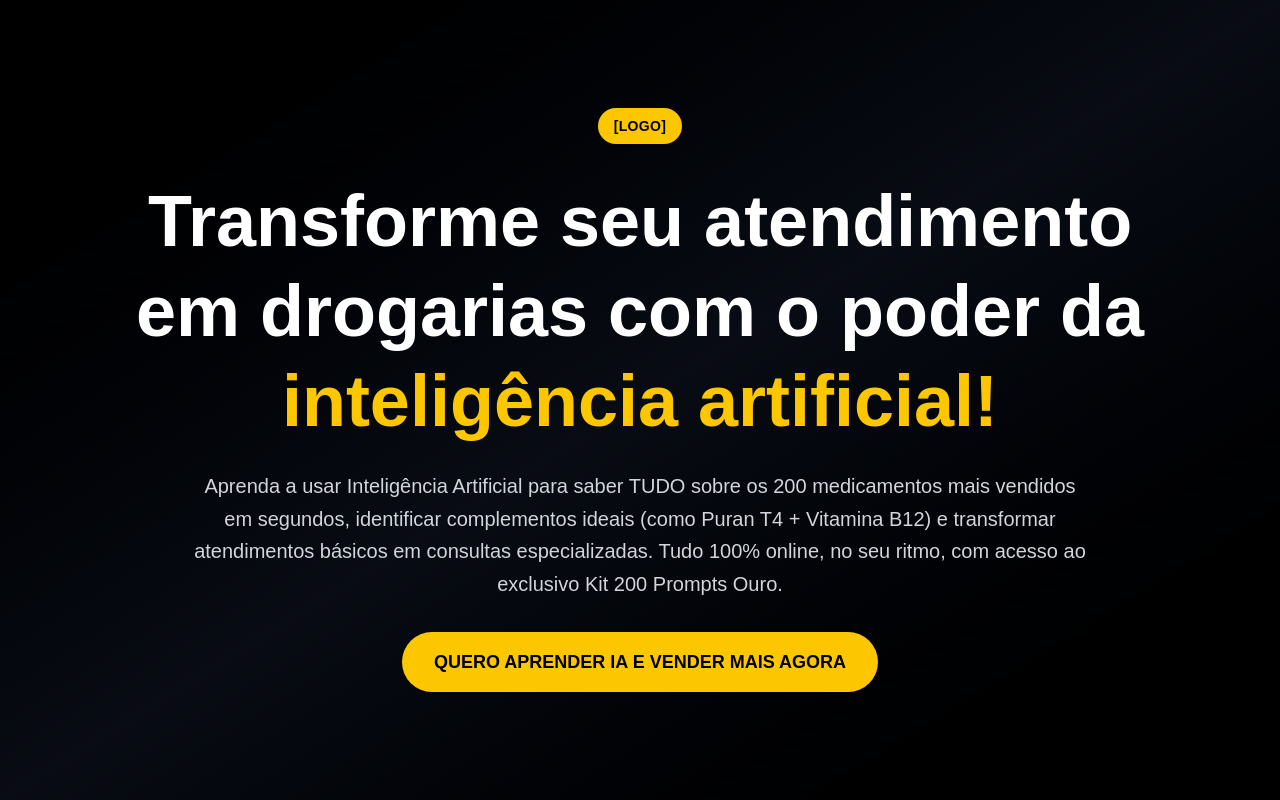
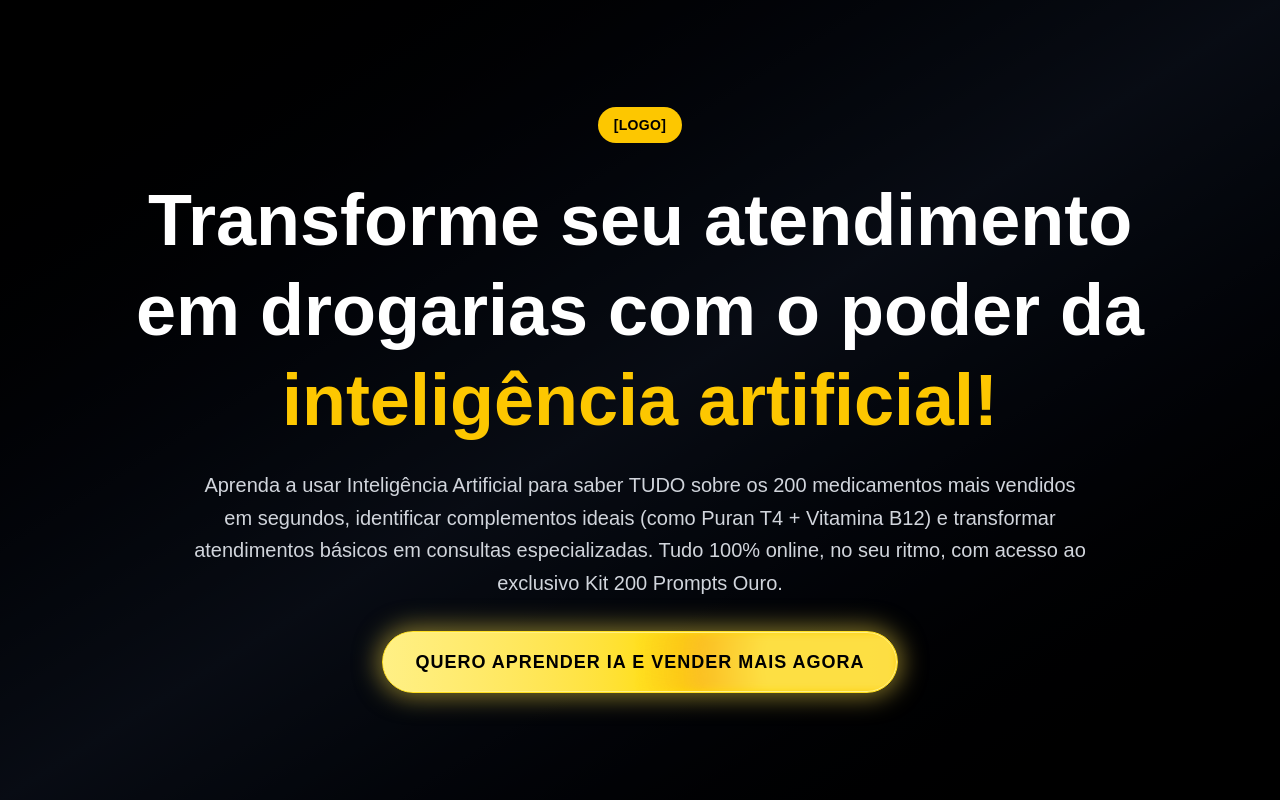
Before and after one commit to matheuslemke/eucurtocuidadosfarmaceuticos-lp, a Next.js app: page / in a window 1280 px wide. Shown: the top 800 px of the page. Built offline with nearby package versions, Linux system fonts and the light colour scheme.

Commit message:
feat: enhance button with new hover effects for improved user interaction

```diff
--- a/src/app/components/Button.tsx
+++ b/src/app/components/Button.tsx
@@ -12,11 +12,14 @@ export function Button({
   className = '',
   ...props
 }: ButtonProps) {
-  const baseStyles = 'font-bold rounded-full transition-all duration-300 transform hover:scale-105'
+  const baseStyles =
+    'relative font-bold rounded-full transition-all duration-300 flex items-center justify-center overflow-hidden border border-yellow-300 shadow-[0_0_24px_4px_rgba(253,224,71,0.5)] mx-auto'
 
   const variants = {
-    primary: 'bg-yellow-400 hover:bg-yellow-500 text-black',
-    secondary: 'bg-gray-800 hover:bg-gray-700 text-white'
+    primary:
+      'bg-gradient-to-r from-yellow-200 via-yellow-300 to-yellow-400 text-black',
+    secondary:
+      'bg-gradient-to-r from-gray-800 via-gray-700 to-gray-900 text-white'
   }
 
   const sizes = {
@@ -27,10 +30,33 @@ export function Button({
 
   return (
     <button
-      className={`${baseStyles} ${variants[variant]} ${sizes[size]} ${className}`}
+      className={
+        `${baseStyles} ${variants[variant]} ${sizes[size]} ${className} group`
+      }
       {...props}
     >
-      {children}
+      <span
+        className="z-10 transition-all duration-300 group-hover:scale-110 group-hover:font-extrabold uppercase"
+        style={{ letterSpacing: 1 }}
+      >
+        {children}
+      </span>
+      <span
+        aria-hidden
+        className="absolute right-0 top-0 h-full w-1/2 pointer-events-none"
+        style={{
+          background:
+            'radial-gradient(circle at 80% 50%, #fde047 40%, #fbbf24 70%, transparent 100%)',
+          filter: 'blur(4px)',
+          opacity: 0.95,
+          transition: 'opacity 0.3s'
+        }}
+      />
+      <span
+        aria-hidden
+        className="absolute inset-0 rounded-full border border-yellow-200 pointer-events-none"
+        style={{ boxShadow: '0 0 32px 8px #fde04788' }}
+      />
     </button>
   )
 }
```
